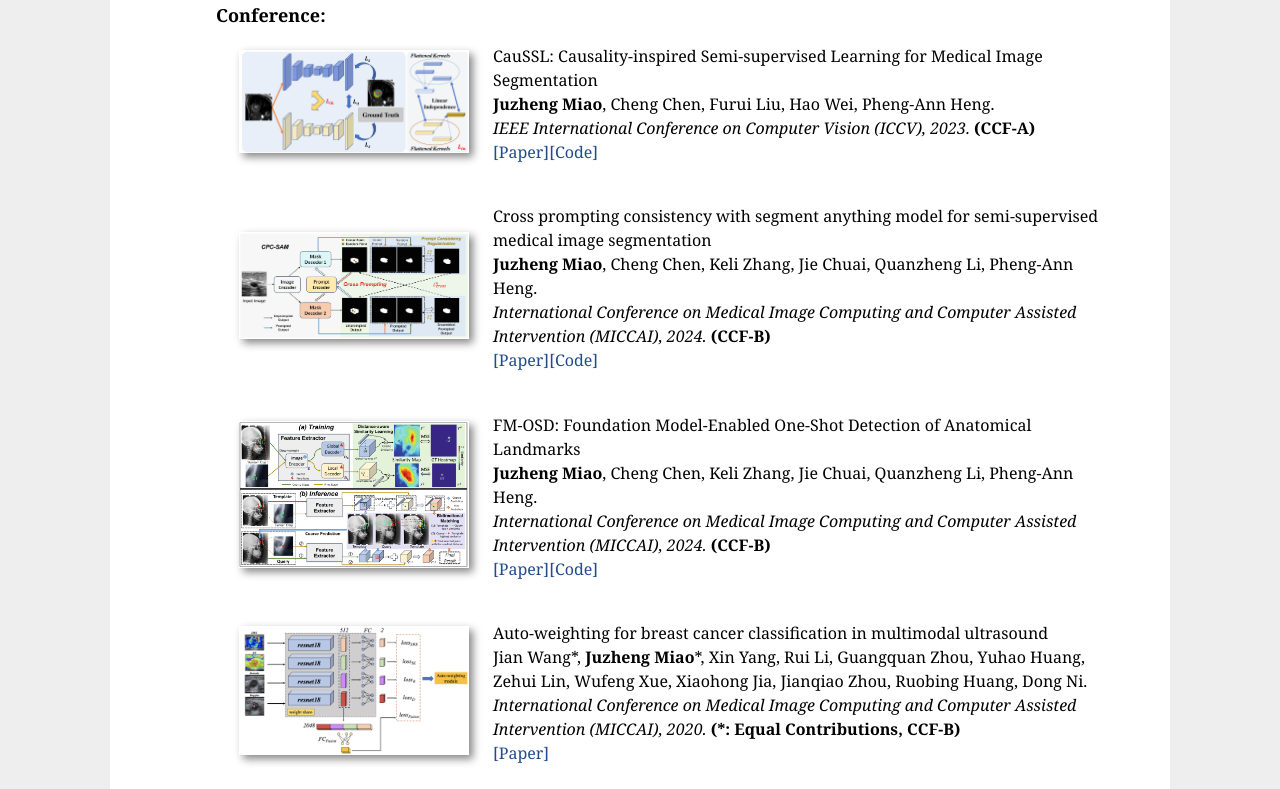
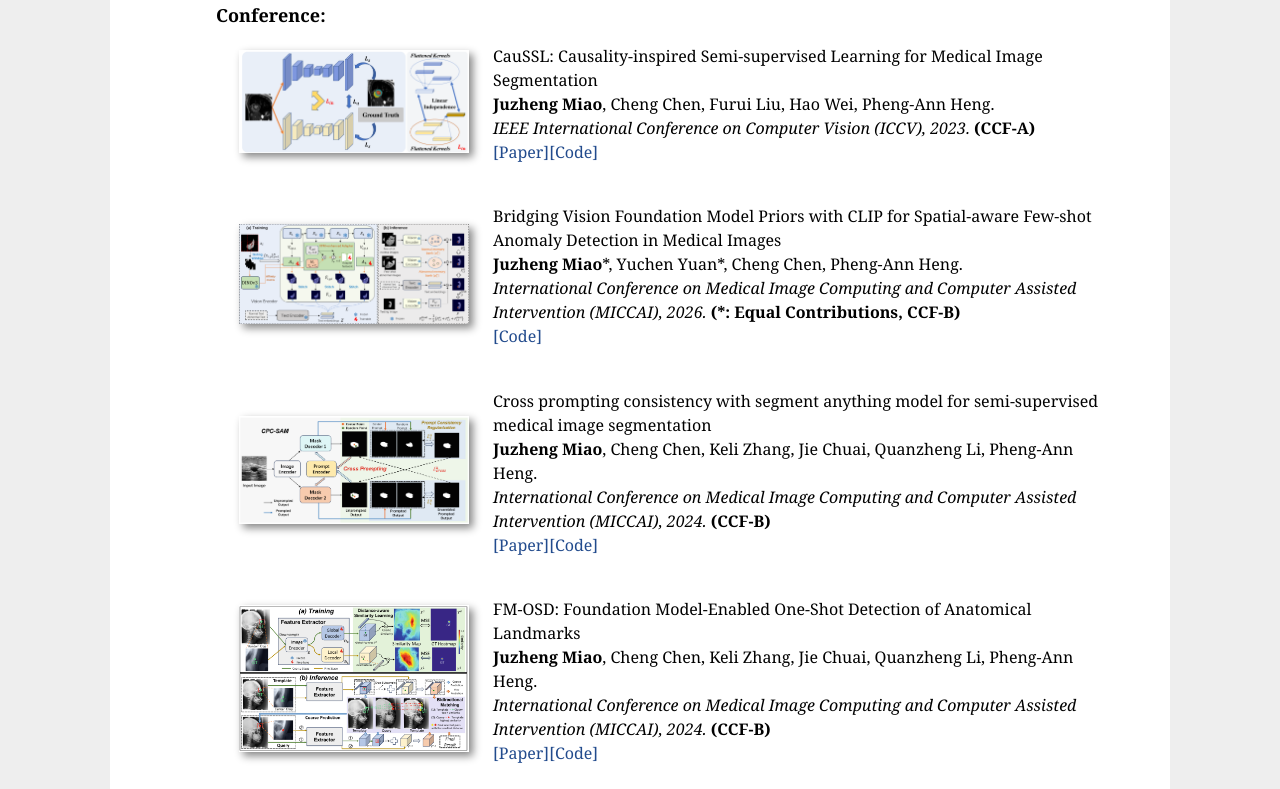
Before and after one commit to JuzhengMiao/JuzhengMiao.github.io, a plain HTML site: page index.html in a window 1280 px wide. Shown: the part 2294-3083 px from the top of the page. Drawn offline with Linux system fonts and the light colour scheme.

Commit message:
update index

```diff
--- a/index.html
+++ b/index.html
@@ -113,6 +113,7 @@ function showImage() {
 <div style="height: 280px; overflow: auto;">
     <ul style="list-style-type:none; padding: 0;">
         <p style="margin-left: 0px; line-height: 150%; margin-top: 8px; margin-bottom: 8px;"><font>
+			[06/2026] Our paper on CLIP-based few-shot anomaly detection is accepted by MICCAI 2026. <br>
 			[02/2026] Our paper on SAM-enabled semi-supervised segmentation is accepted by Medical Image Analysis. <br>
 			[06/2025] Our paper on multi-image MLLM is accepted by MICCAI 2025. <br>
 			[03/2025] Finish the exciting internship in Huawei Noah's Ark Lab. <br>
@@ -154,7 +155,7 @@ A full list of publications is <a href="https://scholar.google.com.hk/citations?
 		<b>Journal:</b>
 	 </font> </p>
 
-	 <ul style="list-style-type: none; padding-left: 0;">
+	<ul style="list-style-type: none; padding-left: 0;">
 	    <li style="padding-left: 20px;">
 	        <table>
 	            <tr>
@@ -163,7 +164,7 @@ A full list of publications is <a href="https://scholar.google.com.hk/citations?
 	                    <p style="margin-left: 20px; line-height: 150%; margin-top: 10px; margin-bottom: 10px;"><font size="3"><meta charset="utf-8">
 	                        SAM-Driven Cross Prompting with Adaptive Sampling Consistency for Semi-supervised Medical Image Segmentation  <br>
 	                        <b>Juzheng Miao</b>, Cheng Chen, Yuchen Yuan, Quanzheng Li, Pheng-Ann Heng.<br>
-	                        <i>Medical Image Analysis, 2024. </i> <b>(Impact Factor: 10.7)</b> <br>
+	                        <i>Medical Image Analysis, 2026. </i> <b>(Impact Factor: 10.7)</b> <br>
 	                        <a href="https://ieeexplore.ieee.org/abstract/document/10328616">[Paper]</a><br>
 	                    </font>
 	                    </p>
@@ -292,6 +293,25 @@ A full list of publications is <a href="https://scholar.google.com.hk/citations?
 	    <li style="padding-left: 20px;">
 	        <table>
 	            <tr>
+	                <td><img src="./paperimgs/miccai_2026.png" alt="Paper 1 Image" width="230" style="box-shadow: 4px 4px 8px #888"></td>
+	                <td>
+	                    <p style="margin-left: 20px; line-height: 150%; margin-top: 10px; margin-bottom: 10px;"><font size="3"><meta charset="utf-8">
+	                        Bridging Vision Foundation Model Priors with CLIP for Spatial-aware Few-shot Anomaly Detection in Medical Images<br>
+	                        <b>Juzheng Miao</b>*, Yuchen Yuan*, Cheng Chen, Pheng-Ann Heng.<br>
+	                        <i>International Conference on Medical Image Computing and Computer Assisted Intervention (MICCAI), 2026. </i> <b>(*: Equal Contributions, CCF-B)</b> <br>
+	                        <a href="https://github.com/JuzhengMiao/Spatial-FAD">[Code]</a><br>
+	                    </font>
+	                    </p>
+	                </td>
+	            </tr>
+	        </table>
+	    </li>
+	</ul>
+
+	<ul style="list-style-type: none; padding-left: 0;">
+	    <li style="padding-left: 20px;">
+	        <table>
+	            <tr>
 	                <td><img src="./paperimgs/miccai_1.png" alt="Paper 1 Image" width="230" style="box-shadow: 4px 4px 8px #888"></td>
 	                <td>
 	                    <p style="margin-left: 20px; line-height: 150%; margin-top: 10px; margin-bottom: 10px;"><font size="3"><meta charset="utf-8">
@@ -403,10 +423,10 @@ A full list of publications is <a href="https://scholar.google.com.hk/citations?
 <h2><font > Professional Activities </font></h2>
 <p style="list-style-type:none">
    <p style="left: 0px; line-height: 100%; margin-top: 8px; margin-bottom: 8px;"><font  size="3"><meta charset="utf-8">
-		Conference Reviewer: ICCV, MICCAI. <br>
+		Conference Reviewer: CVPR, ICCV, ECCV, IJCAI, MICCAI. <br>
    </font></p>
    <p style="margin-left: 0px; line-height: 100%; margin-top: 8px; margin-bottom: 8px;"><font  size="3"><meta charset="utf-8">
-	   Journal Reviewer: TIP, TCSVT, TMI, JBHI. <br>
+	   Journal Reviewer: TIP, TCSVT, PR, TMI, JBHI. <br>
    </font> </p>
 <p>
 
```
Also changed, not shown: paperimgs/miccai_2026.png (added).
